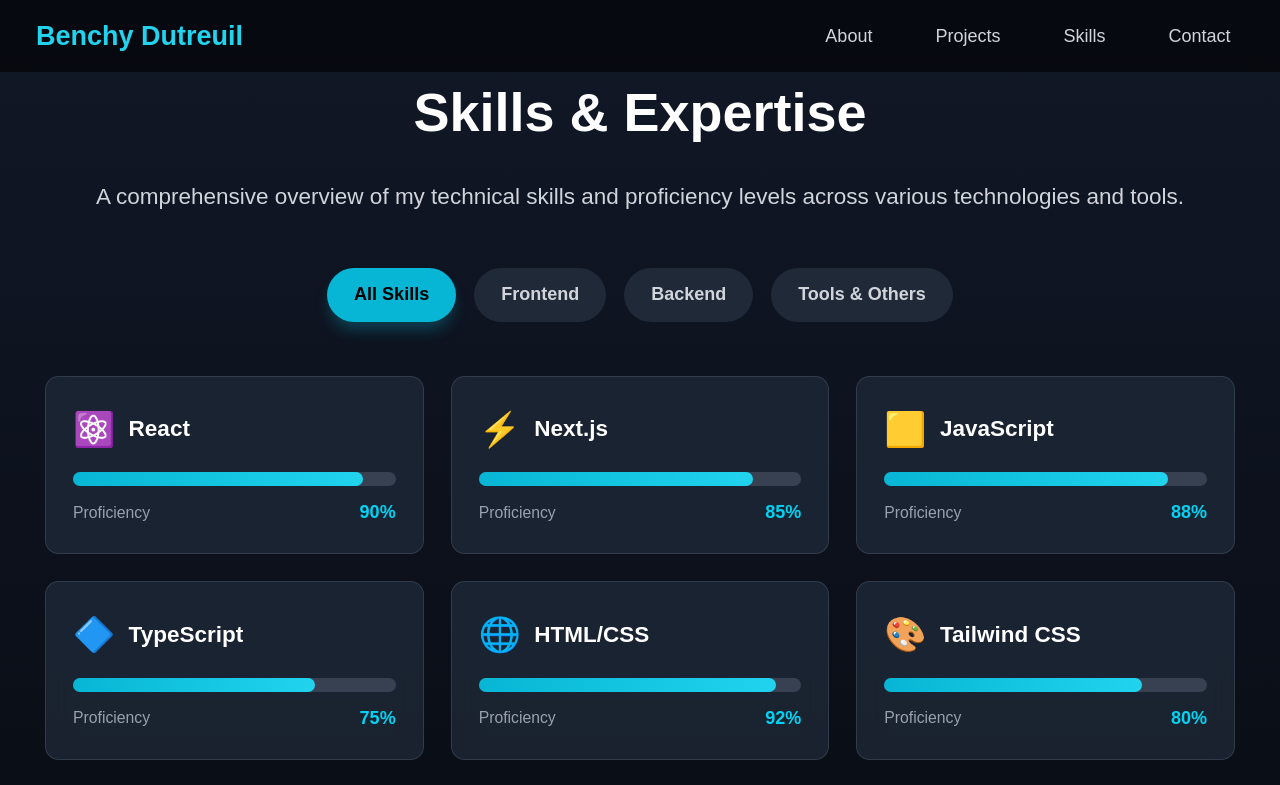
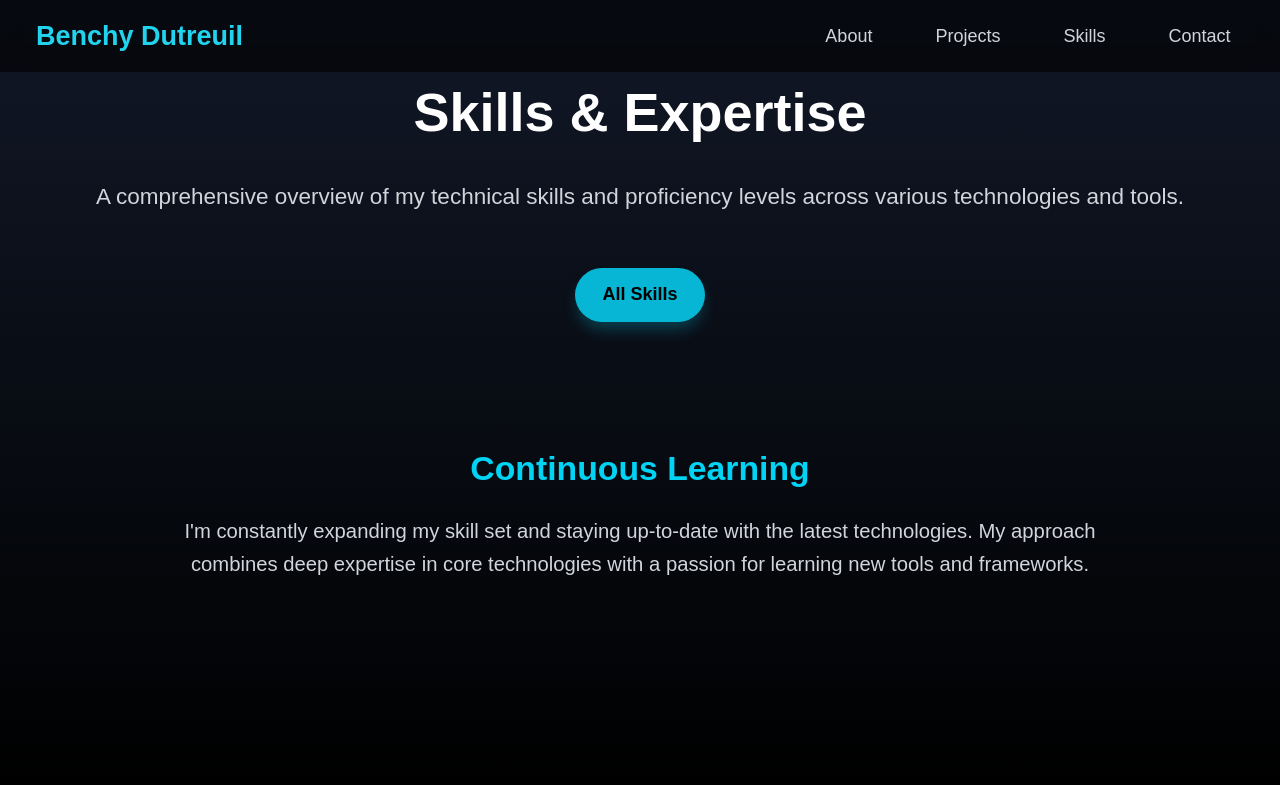
Before and after one commit to UnbenchTheBench/my-website, a Next.js app: page /skills in a window 1280 px wide. Shown: the top 785 px of the page. Built offline with nearby package versions, Linux system fonts and the light colour scheme.

Commit message:
Update page.js

```diff
--- a/app/skills/page.js
+++ b/app/skills/page.js
@@ -7,7 +7,7 @@
 export default function Skills() {
   const [activeCategory, setActiveCategory] = useState('all');
 
-  const skills = {
+  /*const skills = {
     'Frontend': [
       { name: 'React', level: 90, icon: '⚛️' },
       { name: 'Next.js', level: 85, icon: '⚡' },
@@ -32,7 +32,9 @@
       { name: 'VS Code', level: 90, icon: '💻' },
       { name: 'Postman', level: 75, icon: '📮' },
     ]
-  };
+  };*/
+
+  const skills = {};
 
   const categories = ['all', ...Object.keys(skills)];
 
```
